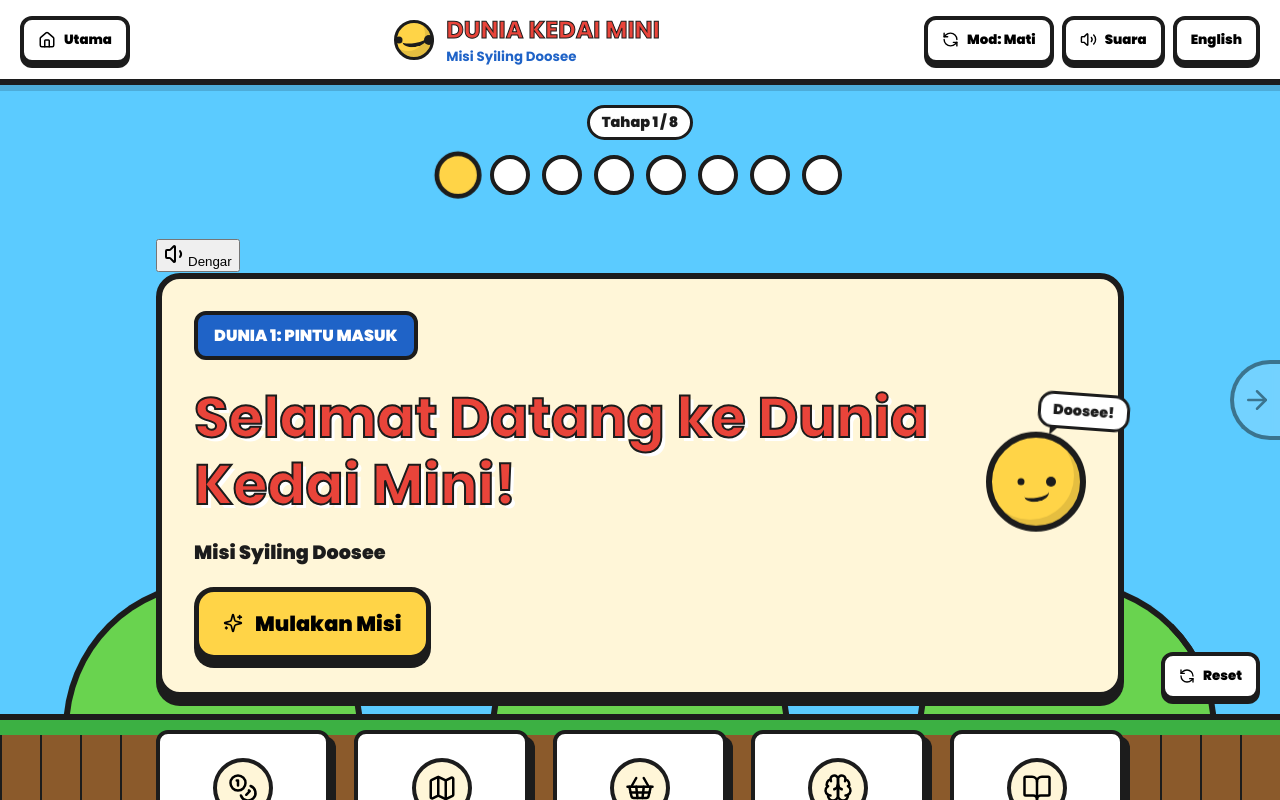
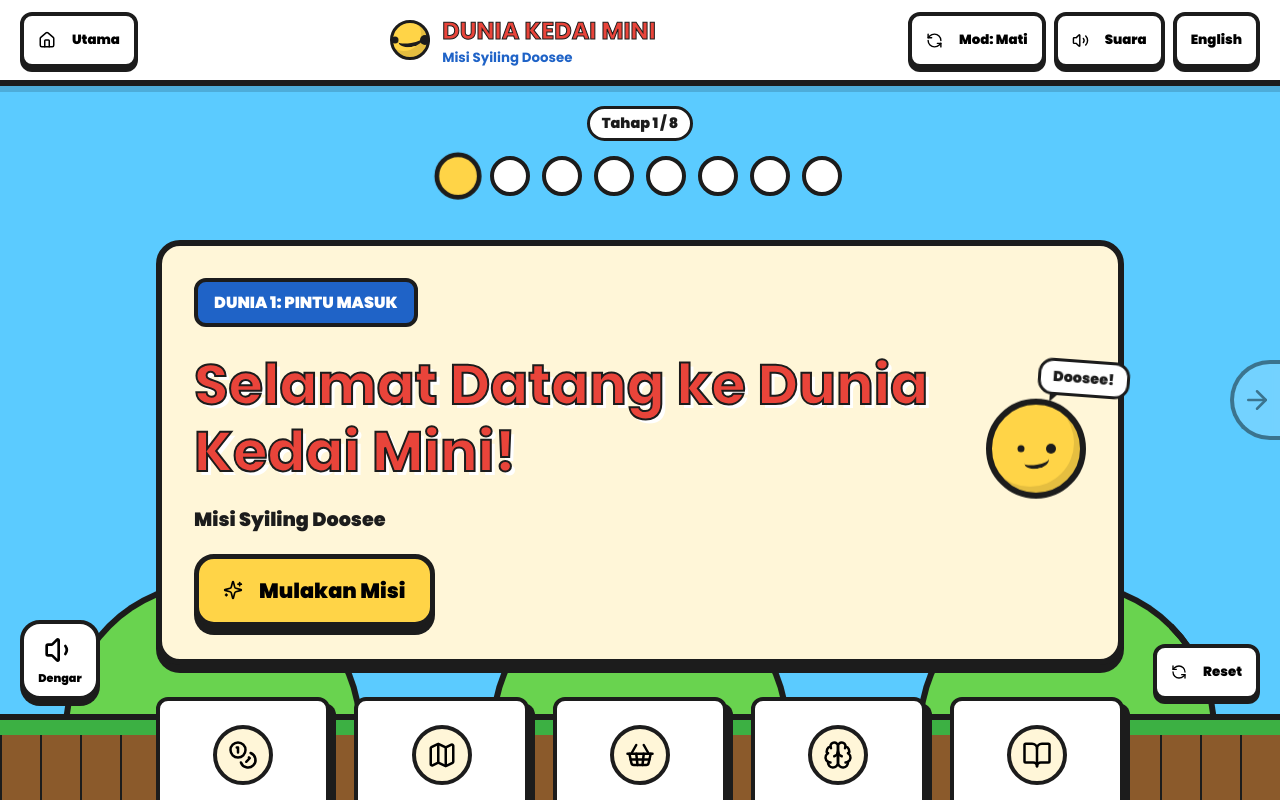
Before and after one commit to inderamaya/misi-rm5-kedai-mini, a React (Vite) app: page / in a window 1280 px wide. Shown: the top 800 px of the page. Built offline with nearby package versions, Linux system fonts and the light colour scheme.

Commit message:
Update styles.css

```diff
--- a/src/styles.css
+++ b/src/styles.css
@@ -118,11 +118,12 @@ body {
   font-weight: 800;
   font-family: inherit;
   display: inline-flex;
-  gap: 8px;
+  gap: 16px;
   align-items: center;
   cursor: pointer;
   box-shadow: 0 4px 0 var(--outline);
   transition: transform 0.1s;
+  min-height: 56px;
 }
 .homeBtn:active, .miniBtn:active, .iconBtn:active, .resetBtn:active {
   transform: translateY(4px);
@@ -199,9 +200,10 @@ h2 { font-size: clamp(1.4rem, 5vw, 1.8rem); margin: var(--space-sm) 0; }
   cursor: pointer;
   display: inline-flex;
   align-items: center;
-  gap: 12px;
+  gap: 16px;
   box-shadow: 0 8px 0 var(--outline);
   transition: all .1s;
+  min-height: 56px;
 }
 .primaryBtn { background: var(--coin); }
 .secondaryBtn { background: var(--white); }
@@ -260,7 +262,7 @@ h2 { font-size: clamp(1.4rem, 5vw, 1.8rem); margin: var(--space-sm) 0; }
 /* Grids */
 .moneyGrid, .itemGrid, .flowPath, .quizGrid {
   display: grid;
-  gap: var(--space-lg);
+  gap: 20px;
   margin: var(--space-lg) 0;
 }
 .moneyGrid { grid-template-columns: repeat(auto-fit, minmax(140px, 1fr)); }
@@ -270,14 +272,15 @@ h2 { font-size: clamp(1.4rem, 5vw, 1.8rem); margin: var(--space-sm) 0; }
   background: var(--white);
   border: 4px solid var(--outline);
   border-radius: 12px;
-  padding: 24px;
+  padding: 20px;
   cursor: pointer;
   box-shadow: 6px 6px 0 var(--outline);
   transition: all 0.1s;
   display: flex;
   flex-direction: column;
   align-items: center;
-  gap: 12px;
+  gap: 16px;
+  min-height: 56px;
 }
 .platform-card:hover { transform: translateY(-4px); box-shadow: 0 12px 0 var(--outline); }
 .platform-card:active { transform: translateY(6px); box-shadow: 0 2px 0 var(--outline); }
@@ -292,8 +295,10 @@ h2 { font-size: clamp(1.4rem, 5vw, 1.8rem); margin: var(--space-sm) 0; }
   padding: 40px 0;
 }
 .stepping-stone {
-  width: clamp(120px, 40vw, 160px);
-  height: clamp(120px, 40vw, 160px);
+  width: clamp(140px, 40vw, 160px);
+  height: clamp(140px, 40vw, 160px);
+  min-width: 140px;
+  min-height: 140px;
   background: #aaa;
   border: 6px solid var(--outline);
   border-radius: 24px;
@@ -330,6 +335,7 @@ h2 { font-size: clamp(1.4rem, 5vw, 1.8rem); margin: var(--space-sm) 0; }
   padding: 4px 15px;
   border-radius: 999px;
   font-weight: 900;
+  font-size: 1.2rem;
 }
 
 /* Star Ratings */
@@ -590,8 +596,8 @@ h2 { font-size: clamp(1.4rem, 5vw, 1.8rem); margin: var(--space-sm) 0; }
 }
 .medal:active { transform: scale(0.9) !important; }
 @keyframes pop-in {
-  from { transform: scale(0); }
-  to { transform: scale(1); }
+  from { transform: scale(0); opacity: 0; }
+  to { transform: scale(1); opacity: 1; }
 }
 
 .speaking {
@@ -811,6 +817,8 @@ h2 { font-size: clamp(1.4rem, 5vw, 1.8rem); margin: var(--space-sm) 0; }
     border-width: 3px;
     border-radius: 12px;
     box-shadow: 0 4px 0 var(--outline);
+    width: 100%;
+    justify-content: center;
   }
   .teacherGuide h1 { font-size: 1.2rem; }
   .teacherGuide h2 { font-size: 1rem; margin: 8px 0; }
@@ -833,6 +841,7 @@ h2 { font-size: clamp(1.4rem, 5vw, 1.8rem); margin: var(--space-sm) 0; }
     font-size: 0.75rem;
     border-width: 3px;
     gap: 4px;
+    width: 100%;
   }
   .platform-card svg { width: 40px; height: 40px; }
 
@@ -871,3 +880,137 @@ h2 { font-size: clamp(1.4rem, 5vw, 1.8rem); margin: var(--space-sm) 0; }
   .wooden-sign { padding: 12px; font-size: 0.85rem; }
   .toast { font-size: 0.9rem; padding: 10px; }
 }
+
+/* MBPK Accessibility Features */
+
+/* Drag & Drop Basket */
+.shop-item-card {
+  cursor: grab;
+  user-select: none;
+  min-width: 150px;
+  min-height: 150px;
+  position: relative;
+}
+.shop-item-card:active {
+  cursor: grabbing;
+}
+.shop-item-card svg {
+  width: 60px;
+  height: 60px;
+}
+
+.basket-drop-zone {
+  border: 4px dashed rgba(255, 255, 255, 0.5);
+  border-radius: 12px;
+  padding: 15px;
+  transition: all 0.3s ease;
+  min-height: 100px;
+}
+.basket-drop-zone.drag-over {
+  border: 4px solid var(--coin);
+  background: rgba(255, 212, 71, 0.2);
+  box-shadow: 0 0 20px var(--coin);
+  transform: scale(1.02);
+}
+
+.basket-item {
+  animation: pop-in 0.3s cubic-bezier(0.175, 0.885, 0.32, 1.275);
+}
+
+.add-btn {
+  background: var(--grass);
+  color: var(--white);
+  border: 3px solid var(--outline);
+  border-radius: 50%;
+  width: 48px;
+  height: 48px;
+  display: grid;
+  place-items: center;
+  cursor: pointer;
+  box-shadow: 0 4px 0 var(--outline);
+  transition: all 0.1s;
+  font-weight: 900;
+  font-size: 1.5rem;
+}
+.add-btn:active {
+  transform: translateY(2px);
+  box-shadow: 0 2px 0 var(--outline);
+}
+
+/* Dengar Button */
+.dengar-btn {
+  position: fixed;
+  bottom: 100px;
+  left: 20px;
+  z-index: 1000;
+  background: var(--white);
+  border: 4px solid var(--outline);
+  border-radius: 20px;
+  width: 80px;
+  height: 80px;
+  display: flex;
+  flex-direction: column;
+  align-items: center;
+  justify-content: center;
+  cursor: pointer;
+  box-shadow: 0 6px 0 var(--outline);
+  transition: all 0.2s;
+  font-family: inherit;
+  font-weight: 900;
+}
+.dengar-btn svg {
+  width: 32px;
+  height: 32px;
+}
+.dengar-btn span {
+  font-size: 0.7rem;
+  margin-top: 4px;
+}
+.dengar-btn:active {
+  transform: translateY(4px);
+  box-shadow: 0 2px 0 var(--outline);
+}
+.dengar-btn.speaking {
+  background: var(--coin) !important;
+  animation: dengar-pulse 1s infinite;
+}
+
+@keyframes dengar-pulse {
+  0% { transform: scale(1); }
+  50% { transform: scale(1.1); }
+  100% { transform: scale(1); }
+}
+
+/* Vibration Feedback */
+@media (prefers-reduced-motion: no-preference) {
+  .feedback-correct {
+    animation: correct-pulse 0.4s ease-in-out;
+  }
+  .feedback-wrong {
+    animation: wrong-shake 0.5s ease-in-out;
+  }
+}
+
+@media (prefers-reduced-motion: reduce) {
+  .feedback-correct {
+    border-color: var(--grass) !important;
+    transition: border-color 0.5s;
+  }
+  .feedback-wrong {
+    border-color: var(--red) !important;
+    transition: border-color 0.5s;
+  }
+}
+
+@keyframes correct-pulse {
+  0% { transform: scale(1.0); }
+  50% { transform: scale(1.05); }
+  100% { transform: scale(1.0); }
+}
+
+@keyframes wrong-shake {
+  0%, 100% { transform: translateX(0); }
+  20%, 60% { transform: translateX(-8px); }
+  40%, 80% { transform: translateX(8px); }
+  90% { transform: translateX(-4px); }
+}
```
